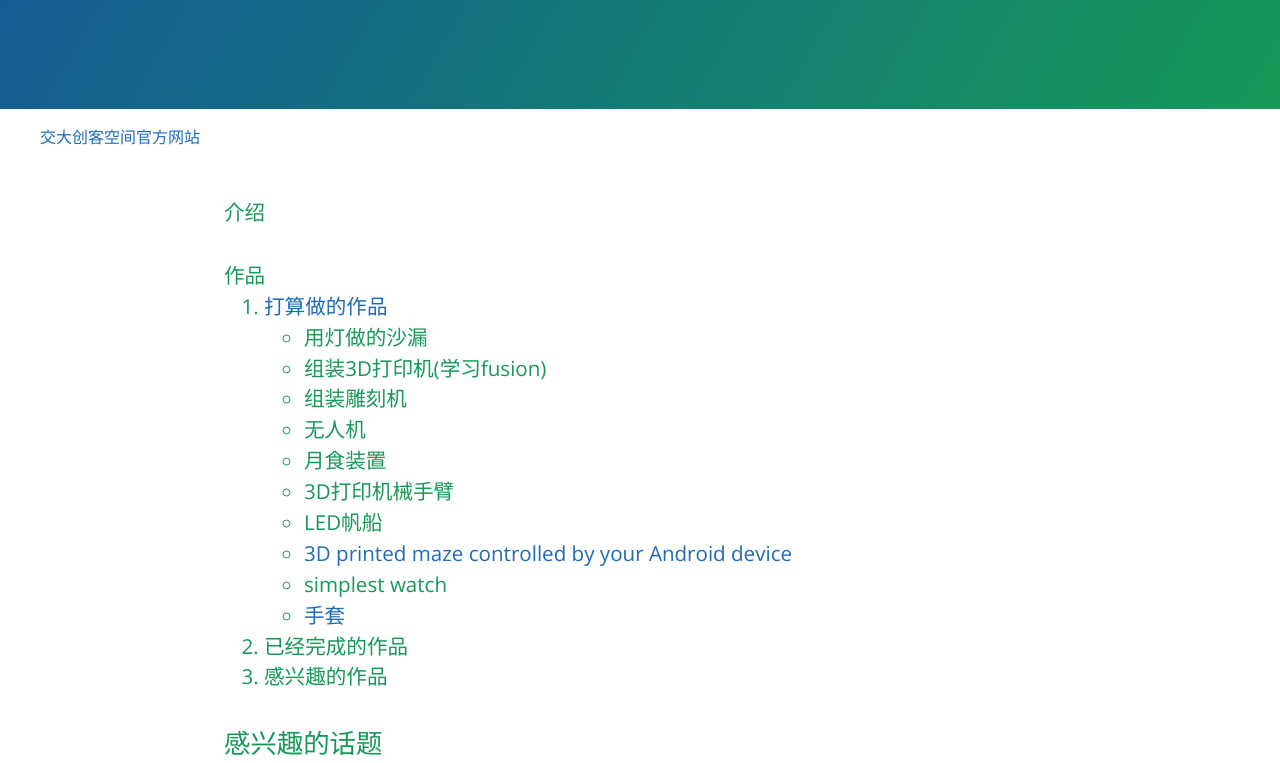
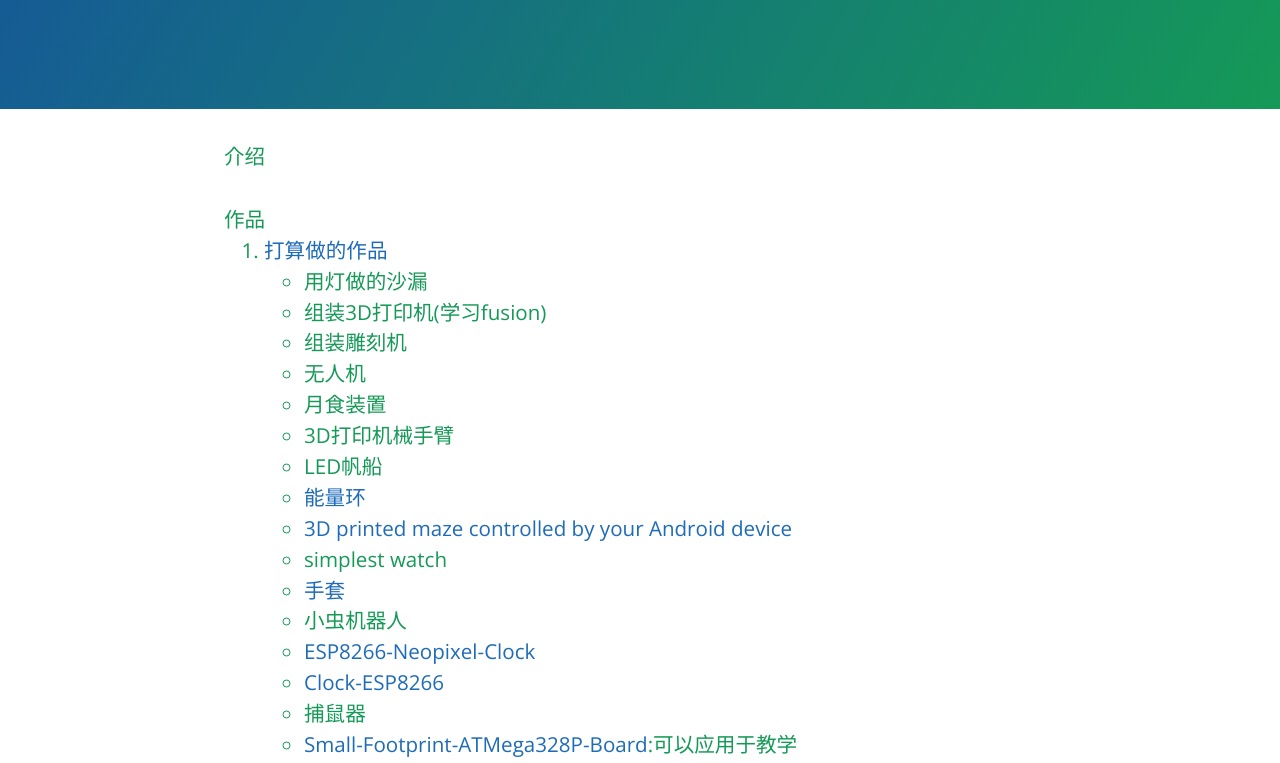
Before and after one commit to luooove/Xiangzi, a plain HTML site: page index.html in a window 1280 px wide. Shown: the part 161-924 px from the top of the page. Drawn offline with nearby package versions, Linux system fonts and the light colour scheme.

Commit message:
update11

```diff
--- a/index.html
+++ b/index.html
@@ -15,11 +15,6 @@
       <h2 class="project-tagline"></h2>
 
     </section>
-    <aside>
-      <ul>
-        <a href="http://maker.swjtu.edu.cn/">交大创客空间官方网站</a>
-      </ul>
-    </aside>
     <section class="main-content">
       <h3><a id="welcome-to-github-pages" class="anchor" href="#welcome-to-github-pages" aria-hidden="true"><span aria-hidden="true" class="octicon octicon-link"></span></a>介绍</h3>
 
@@ -34,9 +29,16 @@
               <li>月食装置</li>
               <li>3D打印机械手臂</li>
               <li>LED帆船</li>
+              <li><a href="http://www.instructables.com/id/Monitor-Dress-Connect-Heart-Signals-to-the-IoT/">能量环</a></li>
               <li><a href="http://www.instructables.com/id/3D-Printed-Maze-Controlled-by-Your-Android-Device/">3D printed maze controlled by your Android device</a></li>
               <li>simplest watch</li>
               <li><a href="http://www.instructables.com/id/How-to-Make-a-SensorGlove-With-Android-Conexion/">手套</a></li>
+              <li><a href=""></a>小虫机器人</li>
+              <li><a href="http://www.instructables.com/id/ESP8266-Neopixel-Clock/">ESP8266-Neopixel-Clock</a></li>
+              <li><a href="http://www.instructables.com/id/Wol-Clock-ESP8266-12E-60-LED-WS2812B-Analogue-Digi/">Clock-ESP8266</a></li>
+              <li>捕鼠器</li>
+              <li><a href="http://www.instructables.com/id/Small-Footprint-ATMega328P-Board/">Small-Footprint-ATMega328P-Board</a>:可以应用于教学</li>
+              <li>声音合成器</li>
             </ul>
             <li>已经完成的作品</li>
             <li>感兴趣的作品</li>
@@ -81,7 +83,6 @@
         <li><a href="http://www.instructables.com/">           instructables </a>(非常推荐)</li>
         <li><a href="hackday.io">                              hackday</a></li>
         <li><a href="https://www.etsy.com/">etsy</a></li>
-        <li><a href=""></a></li>
         <li><a href="http://makezine.com/">Maker：杂志</a></li>
         <li><a href="http://www.iliketomakestuff.com/">iliketomakestuff</a>(很好的独立人制作网站)</li>
         <li><a href="http://www.diynetwork.com/">diynetwork</a>:分享一些家中日常的DIY</li>
```
